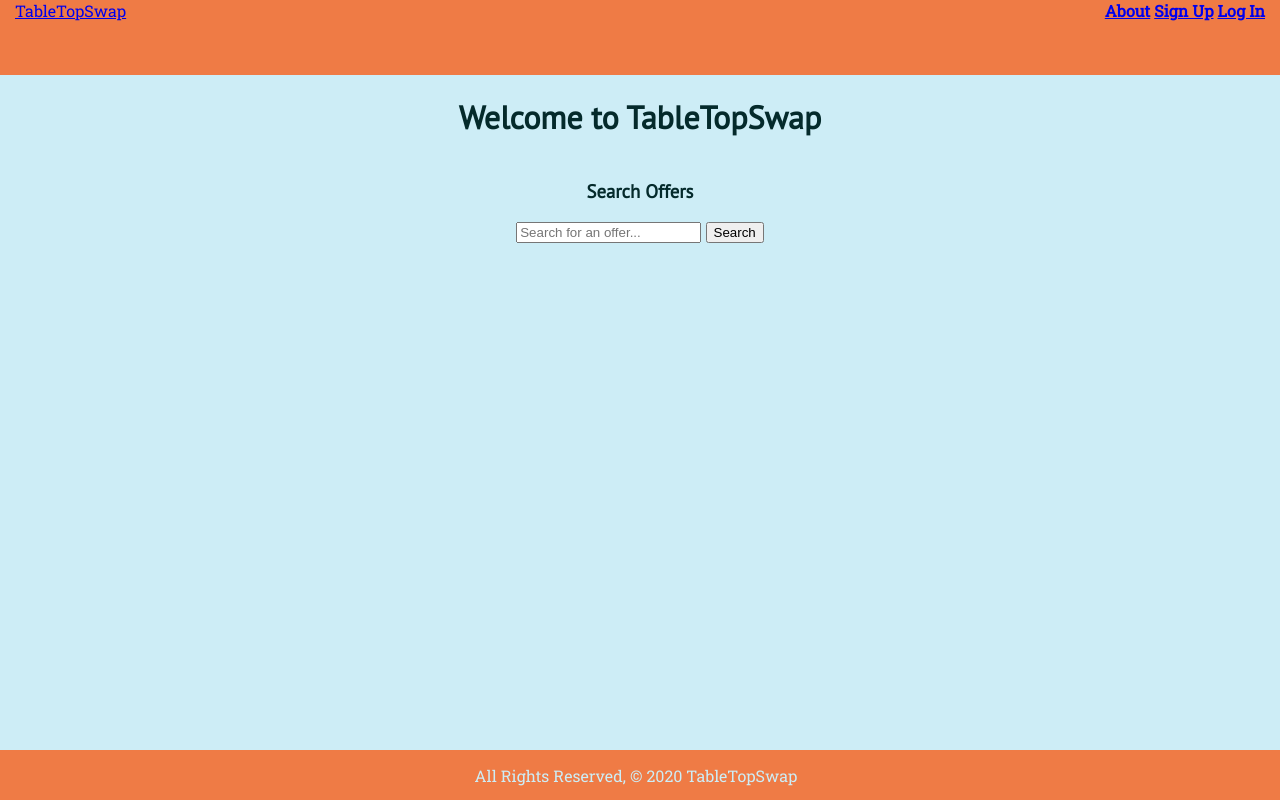
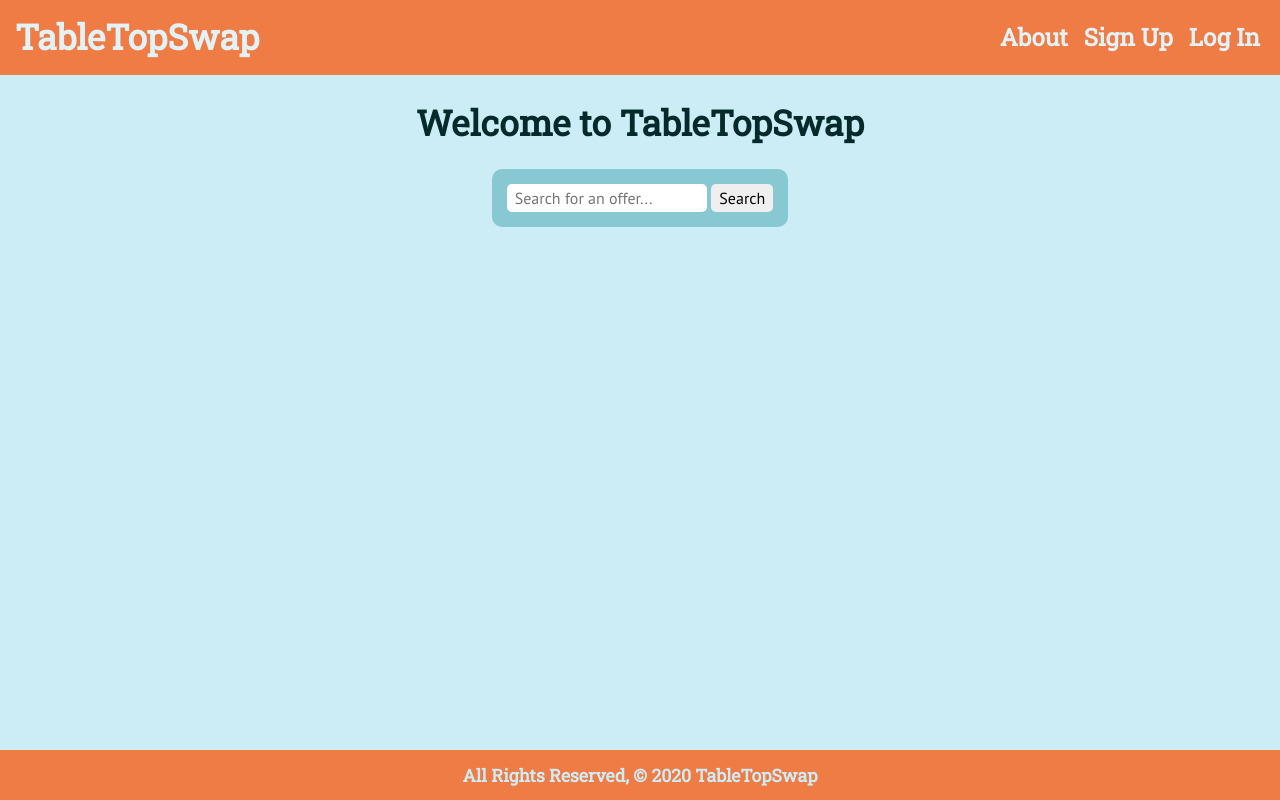
Before and after one commit to JamWheat/table-top-swap, a Django app: page / in a window 1280 px wide. Run offline with Django 3.2, Linux system fonts and the light colour scheme.

Commit message:
continue styling

```diff
--- a/main_app/static/css/style.css
+++ b/main_app/static/css/style.css
@@ -3,14 +3,16 @@ html {
   --text: #042A2B;
   --color2: #EF7B45;
   --color3: #D84727;
-  --color4: #5EB1BF;
+  --color4: #88c8d3;
   --bg: #CDEDF6;
+  --nav-text: #e2f2f7;
 }
 
 body {
   background-color: #a8aeb8;
   font-family: 'PT Sans', sans-serif;
   margin: 0;
+  font-size: 1.1rem;
   height: 100vh;
   display: grid;
   grid-template-rows: 75px 1fr 50px;
@@ -21,7 +23,35 @@ body {
   ;
   color: var(--text);
   background-color: var(--bg);
+}
 
+input {
+  border: 0px;
+  padding: 4px 8px;
+  font-family: 'PT Sans', sans-serif;
+  font-size: 1rem;
+  border-radius: 5px;
+}
+
+.input-btn:hover{
+  cursor: pointer;
+}
+
+button {
+  border: 0px;
+  padding: 4px 8px;
+  font-family: 'PT Sans', sans-serif;
+  border-radius: 5px;
+}
+
+h1, h2, h3, h4, h5, h6 {
+  font-family: 'Roboto Slab', serif;
+}
+
+a {
+  text-decoration: none;
+  color: var(--text);
+  font-weight: bold;
 }
 
 nav {
@@ -31,16 +61,29 @@ nav {
 }
 
 .nav-bar {
-  margin: 0 15px;
+  margin: 13px 15px;
   display: flex;
+  font-weight: bold;
   flex-direction: row;
   align-items: center;
   justify-content: space-between;
 }
 
+.nav-bar a {
+  color: var(--nav-text);
+}
+
+.nav-title {
+  font-size: 2.2rem;
+}
+
 .right-nav{
-  font-weight: bold;
   margin-right: 0;
+  font-size: 1.5rem;
+}
+
+.right-nav a{
+  margin: 0 5px;
 }
 
 main {
@@ -52,6 +95,7 @@ main {
 
 footer {
   font-family: 'Roboto Slab', serif;
+  font-weight: bold;
   display: flex;
   grid-area: footer;
   justify-content: center;
@@ -59,3 +103,48 @@ footer {
   color: var(--bg);
   background-color: var(--color2);
 }
+
+.home-search {
+  background-color: var(--color4);
+  border-radius: 10px;
+  padding: 15px
+}
+
+.home-card {
+  width: 400px;
+  display: flex;
+  background-color: var(--color4);
+  border-radius: 10px;
+  padding: 15px
+}
+
+.home-card-blurb{
+  padding: 0 0 0 10px;
+}
+
+.search-card{
+  margin: 7px;
+  display: flex;
+  height: 50px;
+  width: 600px;
+  align-items: center;
+  background-color: var(--color4);
+  border-radius: 10px;
+  padding: 15px;
+  justify-content: space-between;
+}
+
+.search-right{
+  margin-right: 0;
+}
+
+.ammend-card{
+  display: flex;
+  padding: 15px;
+  background-color: var(--color4);
+  border-radius: 10px;
+}
+
+.ammend-card-blurb{
+  padding: 0 0 0 10px;
+}
--- a/main_app/templates/base.html
+++ b/main_app/templates/base.html
@@ -13,7 +13,7 @@
 <body>
   <nav>
     <div class="nav-bar">
-      <a href="{% url 'home' %}">TableTopSwap</a>
+      <span class="nav-title"><a href="{% url 'home' %}">TableTopSwap</a></span>
       <div class="right-nav">
         <a href="{% url 'about' %}">About</a>
         {% if user.is_authenticated %}
@@ -32,7 +32,7 @@
     {% endblock %}
   </main>
   <footer>
-    <div>All Rights Reserved, &copy; 2020 TableTopSwap &nbsp;</div>
+    <div>All Rights Reserved, &copy; 2020 TableTopSwap</div>
   </footer>
 </body>
 </html>
--- a/main_app/templates/home.html
+++ b/main_app/templates/home.html
@@ -6,21 +6,24 @@
 
 <h1>Welcome to TableTopSwap</h1>
 
-<h3>Search Offers</h3>
-
-<form action="{% url 'offer_search' %}" method="POST">
-  {% csrf_token %}
-  <input type='text' name="query" placeholder="Search for an offer...">
-  <input type="submit" value="Search">
-</form>
-
+<div class="home-search">
+  <form action="{% url 'offer_search' %}" method="POST">
+    {% csrf_token %}
+    <input type='text' name="query" placeholder="Search for an offer...">
+    <input type="submit" value="Search" class="input-btn">
+  </form>
+</div>
+<br>
 {% if offers %}
   {% for offer in offers %}
     <a href="{% url 'user_page' offer.user.id %}">
-      <ul>
-        <li>{{ offer.title }} ({{ offer.year_published}})</li>
-        <li>Offered by {{ offer.user }}
-      </ul>
+      <div class="home-card">
+        <img src="{{ offer.thumbnail }}" height="100">
+        <div class="home-card-blurb">
+          {{ offer.title }} ({{ offer.year_published}})
+          <p>Offered by {{ offer.user }}<p>
+        <div>
+      </div>
     </a>
   {% endfor %}
 {% endif %}
```
Also changed, not shown: main_app/templates/amend_game.html (+11 -8 lines), main_app/templates/games_search.html (+7 -5 lines).
